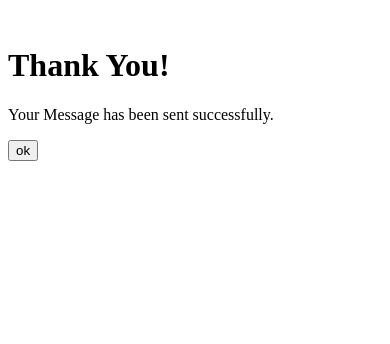
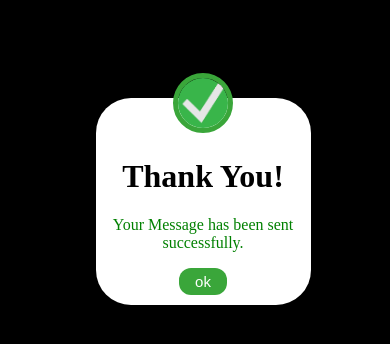
Before and after one commit to smartvasan94/successMsg, a plain HTML site: page index.html in a window 390 px wide. Drawn offline with Linux system fonts and the light colour scheme.

Commit message:
success Msg whole change

```diff
--- /dev/null
+++ b/css-form/body-style.css
@@ -0,0 +1,46 @@
+body{
+    background: linear-gradient(45deg,rgb(62, 47, 47),rgb(88, 15, 76),rgba(29, 37, 183, 0.445));
+    /* background:linear-gradient(45deg,brown,rgb(110, 115, 8)) */
+
+}
+
+.home-text h2 span{
+    color: #a3ef5c;
+
+    animation:display-text 6s linear infinite;
+    animation-delay: calc(-2s* var(--i));
+    display: inline-block;
+}
+@keyframes display-text{
+    33%,100%{
+        display: none;
+    }
+}
+
+.card-img-top{
+    height:250px;
+    width:250px
+}
+
+.cv{
+    font-size: 12px;
+    font-weight: bold;
+    background-color: rgb(58, 166, 58);
+    border-radius: 20px;
+    color: white;
+    padding: 10px;
+    margin: 15px;
+    cursor: pointer;
+    transition: 0.5s;
+
+
+    border: none;
+}
+
+.cv:hover {
+    background-color: white;
+    color: #4CAF50;
+    box-shadow: 0 0 10px #4CAF50 , 0 0 20px #4CAF50, 0 0 30px #4CAF50, 0 0 40px #4CAF50;
+
+    transform: translateY(5px);
+}
--- /dev/null
+++ b/css-form/formsubmit-style.css
@@ -0,0 +1,66 @@
+body{
+
+    background-color: black;
+    width: 100%;
+}
+
+.message{
+    color: green;
+    font-style: bold;
+}
+
+.pop-up{
+    background-color: white;
+    width: 30%;
+    margin: auto;
+    text-align: center;
+    margin-top: 15%;
+    margin-bottom: 15%;
+    border: none;
+    border-radius: 35px;
+
+    padding: 10px;
+
+}
+
+.tick-img-box img{
+    height: 50px;
+    width: 50px;
+    border-radius: 50%;
+    border: 5px solid rgb(58, 166, 58);
+    margin-top: -35px;
+}
+
+
+
+.ok-btn{
+    width: 25%;
+    font-size: 15px;
+    background-color: rgb(58, 166, 58);
+    border-radius: 12px;
+    color: white;
+    padding: 5px;
+
+    cursor: pointer;
+    transition: 0.5s;
+    margin: auto;
+
+    border: none;
+
+}
+
+.ok-btn:hover{
+    background-color: rgb(169, 23, 140);}
+
+
+
+@media screen and (max-width:640px) {
+
+    .pop-up{
+        background-color: white;
+        width: 50%;
+        margin-top: 25%;
+        margin-bottom: 25%;
+
+}
+}
--- a/index.html
+++ b/index.html
@@ -5,7 +5,7 @@
     <meta name="viewport" content="width=device-width, initial-scale=1.0">
     <title>submitted</title>
 
-    <link rel="stylesheet" href="css/formsubmit-style.css">
+    <link rel="stylesheet" href="css-form/formsubmit-style.css">
 </head>
 <body>
     <div class="pop-block">
@@ -13,11 +13,11 @@
 
         <div class="tick-section">
             <div class="tick-img-box">
-                <img src="images/tick.png" alt="">
+                <img src="images-form/tick.png" alt="">
             </div>
                 <h1>Thank You!</h1>
                 <p class="message">Your Message has been sent successfully.</p>
-                <a href="https://smartvasan94.github.io/Sri-portfolio/#home"><button class="ok-btn">ok</button></a>
+                <a href="https://smartvasan94.github.io/Sri-portfolio/"><button class="ok-btn">ok</button></a>
          </div>
 
     </div>
```
Also changed, not shown: css-form/responsive.css (added, +34 -0 lines), images-form/close-menu.png (added), images-form/inv.png (added), images-form/mail.png (added), images-form/open-menu.png (added), images-form/phone.png (added), images-form/spend.png (added), images-form/srini_photo.png (added), images-form/tick.png (added).
